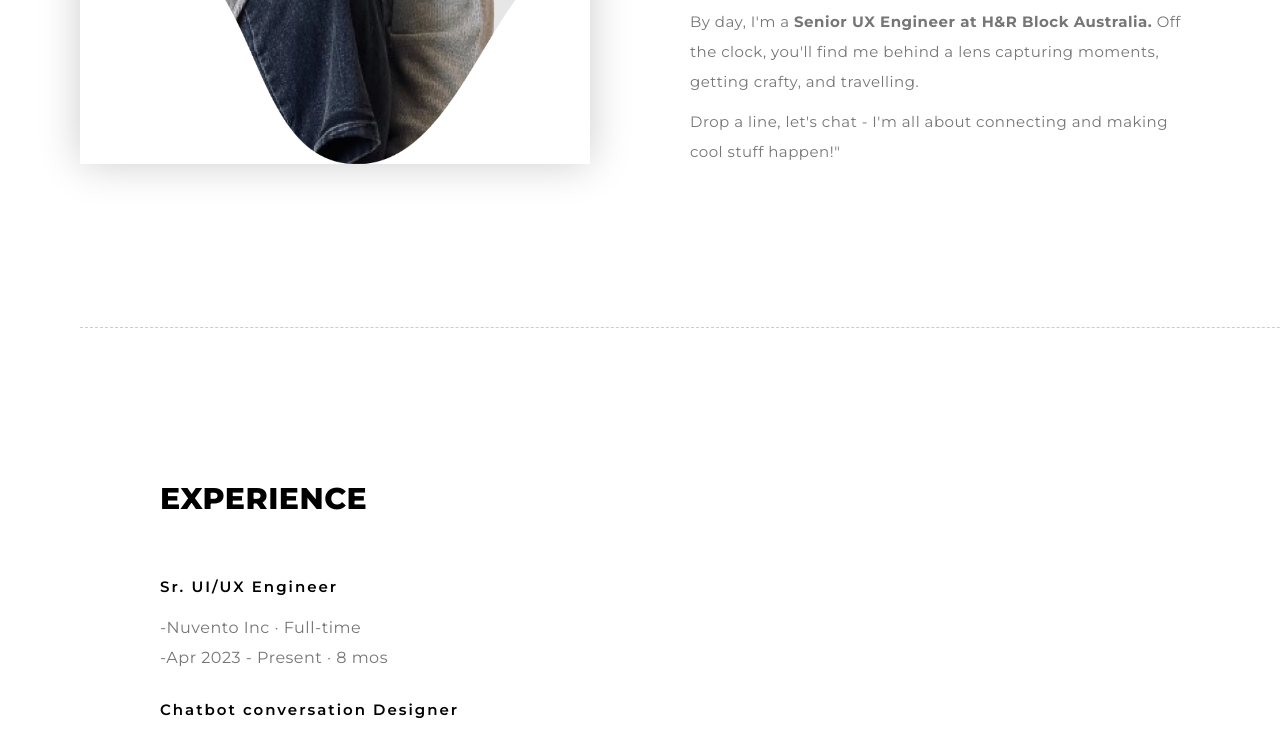
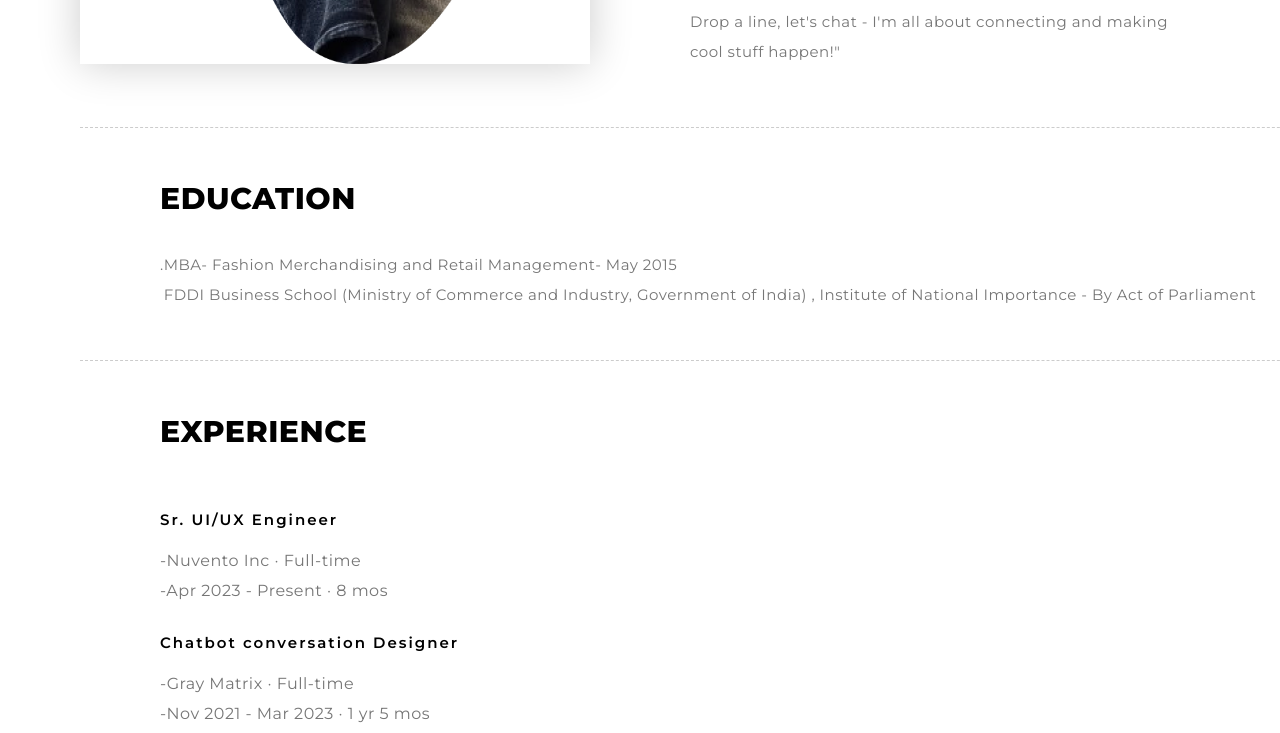
Before and after one commit to Niranjan-N-Raju/sherlyn-portfolio, a plain HTML site: page about.html in a window 1280 px wide. Shown: the part 688-1421 px from the top of the page. Drawn offline with Linux system fonts and the light colour scheme; some packages are replaced by stand-ins of ours; no server answers; files whose address does not match are found by name.

Commit message:
Added new content and design

```diff
--- a/about.html
+++ b/about.html
@@ -28,7 +28,10 @@
     <link rel="stylesheet" type="text/css" href="assets/css/colors.css" />
     <link rel="stylesheet" type="text/css" href="assets/css/style.css" />
     <link rel="stylesheet" type="text/css" href="assets/css/custom.css" />
-    <link href='https://fonts.googleapis.com/css?family=Montserrat' rel='stylesheet'>
+    <link
+      href="https://fonts.googleapis.com/css?family=Montserrat"
+      rel="stylesheet"
+    />
     <!--[if lt IE 9]>
       <script type="text/javascript" src="js/modernizr.custom.js"></script>
     <![endif]-->
@@ -88,7 +91,7 @@
         </div>
       </div>
       <div class="shane_tm_section" id="about">
-        <div class="shane_tm_about" >
+        <div class="shane_tm_about" style="padding: 50px 0">
           <div class="container">
             <div class="shane_tm_title">
               <div class="title_flex">
@@ -98,7 +101,7 @@
                 </div>
               </div>
             </div>
-            <div class="about_inner" style="padding-top: 100px;">
+            <div class="about_inner" style="padding-top: 100px">
               <div class="left wow fadeInUp" data-wow-duration="1.5s">
                 <div class="image">
                   <img src="assets/img/about-me.png" alt />
@@ -158,7 +161,39 @@
         </div>
       </div>
       <div class="shane_tm_section dashed-border-about" id="experience">
-        <div class="shane_tm_about" >
+        <div class="shane_tm_about" style="padding: 50px 0">
+          <div class="container">
+            <div class="shane_tm_title">
+              <div class="title_flex">
+                <div class="left">
+                  <h3>EDUCATION</h3>
+                </div>
+              </div>
+            </div>
+            <div
+              class="about_inner"
+              style="padding-top: 30px; display: inherit"
+            >
+              <div class="education">
+                <p class="designation">.</p>
+                <div>
+                  <p class="edu">
+                    MBA- Fashion Merchandising and Retail Management- May 2015
+                  </p>
+                  <p>
+                    FDDI Business School (Ministry of Commerce and Industry,
+                    Government of India) , Institute of National Importance - By
+                    Act of Parliament
+                  </p>
+                </div>
+              </div>
+            </div>
+          </div>
+        </div>
+      </div>
+
+      <div class="shane_tm_section dashed-border-about" id="experience">
+        <div class="shane_tm_about" style="padding: 50px 0">
           <div class="container">
             <div class="shane_tm_title">
               <div class="title_flex">
@@ -167,83 +202,46 @@
                 </div>
               </div>
             </div>
-            <div class="about_inner" style="padding-top: 30px; display: inherit">
+            <div
+              class="about_inner"
+              style="padding-top: 30px; display: inherit"
+            >
               <div class="experience">
-                    <p class="designation">
-                        Sr. UI/UX Engineer
-                      </p>
-                      <p class="company">
-                        -Nuvento Inc · Full-time
-                      </p>
-                      <p class="duration">
-                        -Apr 2023 - Present · 8 mos
-                      </p>
+                <p class="designation">Sr. UI/UX Engineer</p>
+                <p class="company">-Nuvento Inc · Full-time</p>
+                <p class="duration">-Apr 2023 - Present · 8 mos</p>
               </div>
               <div class="experience">
-                    <p class="designation">
-                        Chatbot conversation Designer
-                      </p>
-                      <p class="company">
-                        -Gray Matrix · Full-time
-                      </p>
-                      <p class="duration">
-                        -Nov 2021 - Mar 2023 · 1 yr 5 mos
-                      </p>
+                <p class="designation">Chatbot conversation Designer</p>
+                <p class="company">-Gray Matrix · Full-time</p>
+                <p class="duration">-Nov 2021 - Mar 2023 · 1 yr 5 mos</p>
               </div>
               <div class="experience">
-                    <p class="designation">
-                        User Experience Consultant
-                      </p>
-                      <p class="company">
-                        -Botspice · Freelance
-                      </p>
-                      <p class="duration">
-                        -Dec 2020 - Nov 2021 · 1 yr
-                      </p>
+                <p class="designation">User Experience Consultant</p>
+                <p class="company">-Botspice · Freelance</p>
+                <p class="duration">-Dec 2020 - Nov 2021 · 1 yr</p>
               </div>
               <div class="experience">
-                    <p class="designation">
-                        Founder
-                      </p>
-                      <p class="company">
-                        -Raych Fashion and retail · Self-employed
-                      </p>
-                      <p class="duration">
-                        -Mar 2017 - Oct 2019 · 2 yrs 8 mos
-                      </p>
+                <p class="designation">Founder</p>
+                <p class="company">-Raych Fashion and retail · Self-employed</p>
+                <p class="duration">-Mar 2017 - Oct 2019 · 2 yrs 8 mos</p>
               </div>
               <div class="experience">
-                    <p class="designation">
-                        Freelance UI/UX expert
-                      </p>
-                      <p class="company">
-                        -Mediatoonz · Freelance
-                      </p>
-                      <p class="duration">
-                        -Feb 2016 - Jun 2017 · 1 yr 5 mos
-                      </p>
+                <p class="designation">Freelance UI/UX expert</p>
+                <p class="company">-Mediatoonz · Freelance</p>
+                <p class="duration">-Feb 2016 - Jun 2017 · 1 yr 5 mos</p>
               </div>
               <div class="experience">
-                    <p class="designation">
-                        Visual Merchandiser
-                      </p>
-                      <p class="company">
-                        -Hopscotch.in · Full-time
-                      </p>
-                      <p class="duration">
-                        -Jan 2015 - Jul 2015 · 7 mos
-                      </p>
+                <p class="designation">Visual Merchandiser</p>
+                <p class="company">-Hopscotch.in · Full-time</p>
+                <p class="duration">-Jan 2015 - Jul 2015 · 7 mos</p>
               </div>
               <div class="experience">
-                    <p class="designation">
-                        Management Intern
-                      </p>
-                      <p class="company">
-                        -CROSSWORD BOOK STORES · Internship
-                      </p>
-                      <p class="duration">
-                        -Mar 2015 - Apr 2015 · 2 mos
-                      </p>
+                <p class="designation">Management Intern</p>
+                <p class="company">-CROSSWORD BOOK STORES · Internship</p>
+                <p class="duration">-Mar 2015 - Apr 2015 · 2 mos</p>
+              </div>
+            </div>
           </div>
         </div>
       </div>
@@ -258,7 +256,11 @@
               <div class="short_info">
                 <ul>
                   <li>
-                      <img src="assets/img/copyright.png" width="14" height="14" />
+                    <img
+                      src="assets/img/copyright.png"
+                      width="14"
+                      height="14"
+                    />
                   </li>
                   <li>|</li>
                   <li>2023</li>
@@ -272,10 +274,10 @@
                     <img src="assets/img/linkedin.png" />
                   </li>
                   <li>
-                        <img src="assets/img/pinterest.png"/>
+                    <img src="assets/img/pinterest.png" />
                   </li>
                   <li>
-                        <img src="assets/img/behance.png"/>
+                    <img src="assets/img/behance.png" />
                   </li>
                   <li>
                     <img src="assets/img/instagram.png" />
--- a/assets/css/custom.css
+++ b/assets/css/custom.css
@@ -131,3 +131,6 @@
   font-size: 16px;
   text-align: left;
 }
+.education {
+    display: flex;
+}
```
Lines whose indentation alone changed are shown as unchanged.
